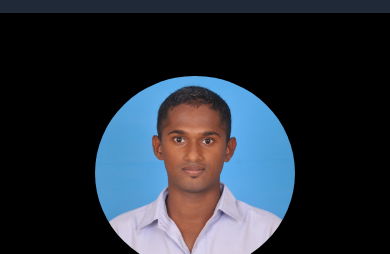
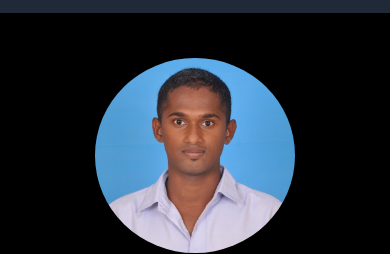
Before and after one commit to SasiSekarP/my-resume, a plain HTML site: page index.html in a window 390 px wide. Shown: the part 174-428 px from the top of the page. Drawn offline with Linux system fonts and the light colour scheme; a web font is replaced by a local one.

Commit message:
padding is changed on 451px screen

```diff
--- a/stylesheet/style.css
+++ b/stylesheet/style.css
@@ -220,15 +220,14 @@ button:hover{
         display: flex;
         justify-content: center;
         height: 780px;
-        padding-top: 86px;
+        padding-top: 90px;
         flex-wrap: wrap;
     }
 }
 
-@media screen and (max-width: 426px) {
+@media screen and (max-width: 451px) {
     .About{
         padding-top: 220px;
-        height: 850px;
     }
 }
 
```
